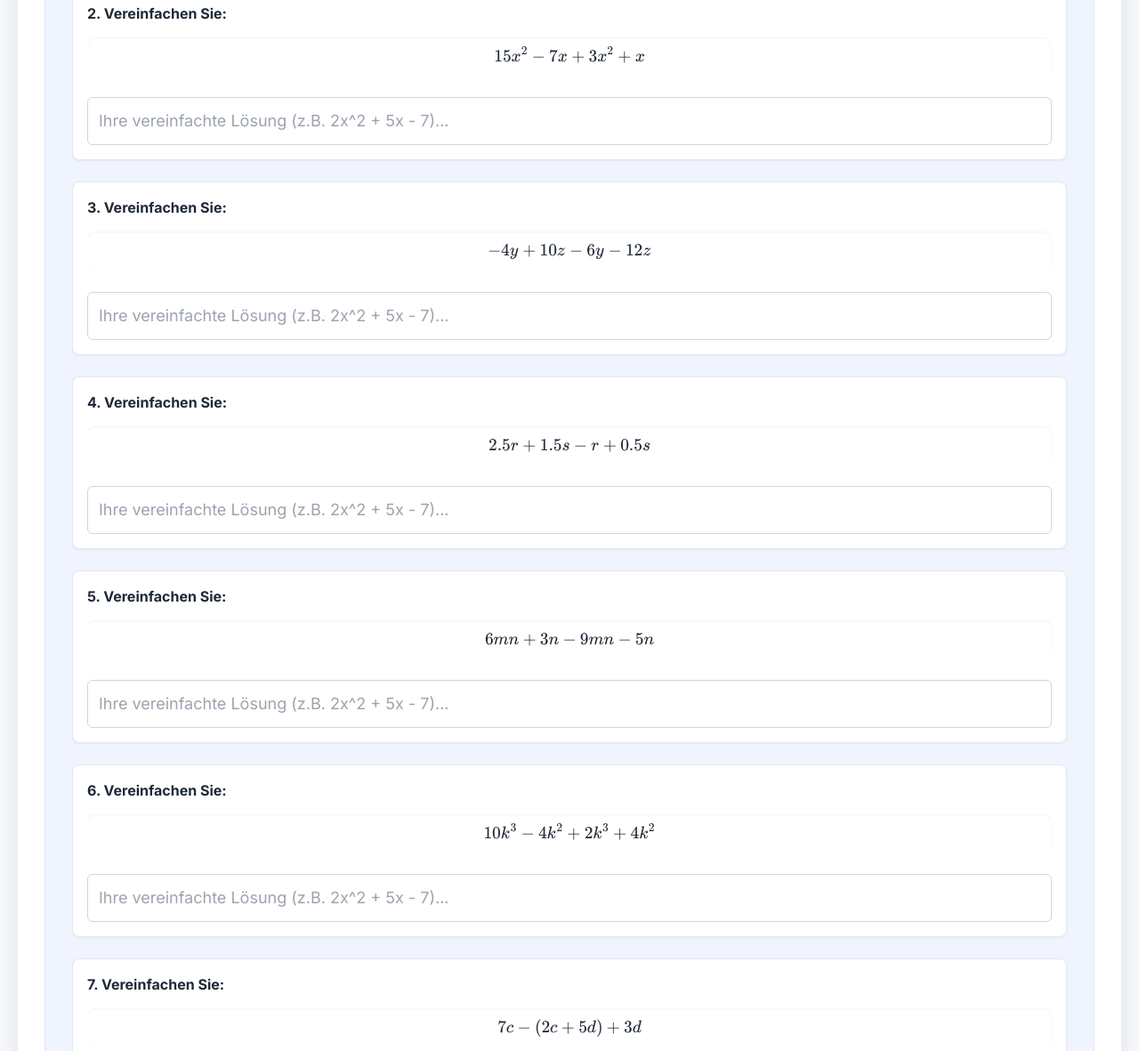
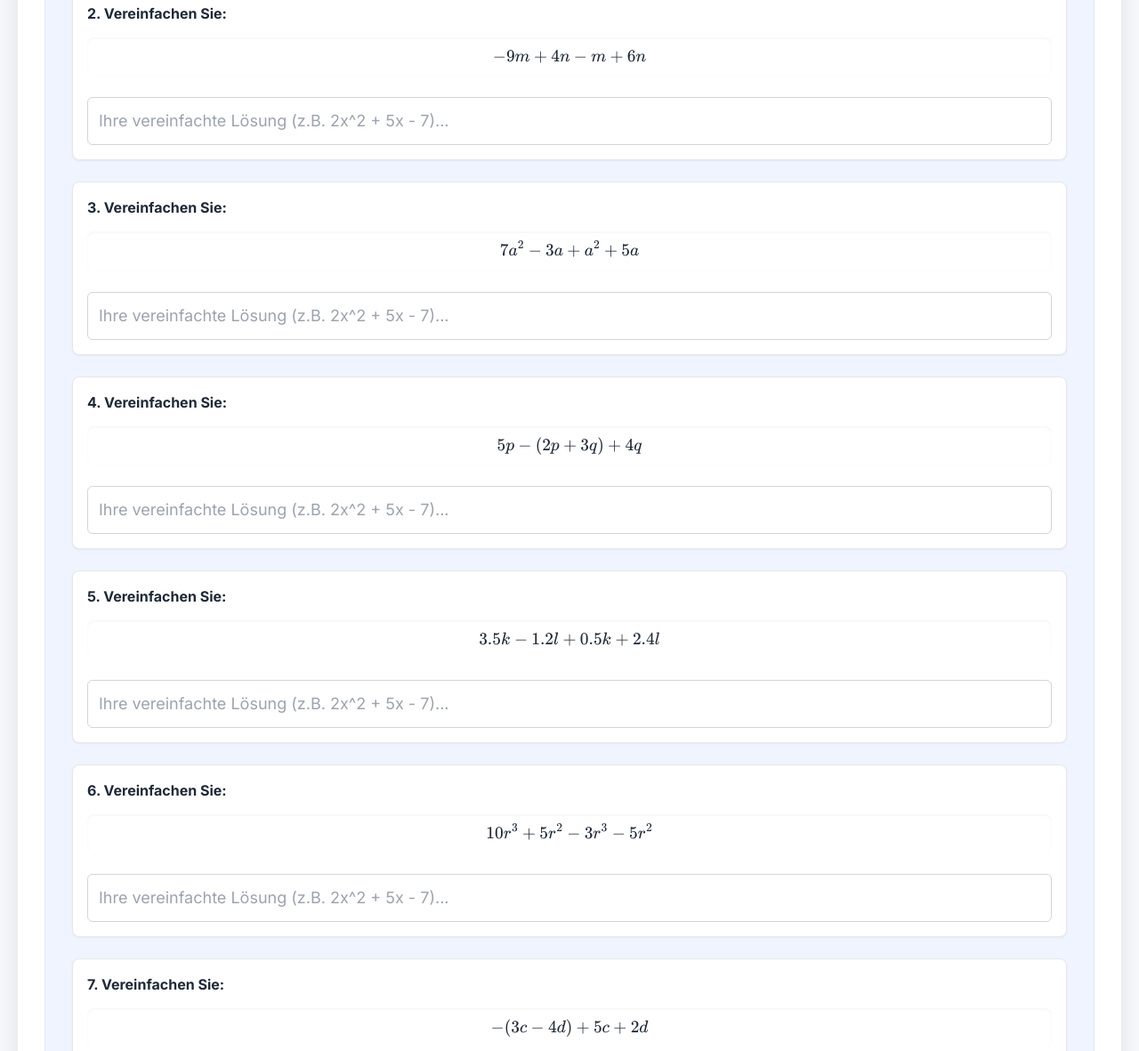
Before and after one commit to andrnev/student-assessment-tool, a plain HTML site: page index.html in a window 1280 px wide. Shown: the part 477-1658 px from the top of the page at 89% size. Drawn offline with nearby package versions, Linux system fonts and the light colour scheme.

Commit message:
Update index.html

```diff
--- a/index.html
+++ b/index.html
@@ -3,7 +3,7 @@
 <head>
     <meta charset="UTF-8">
     <meta name="viewport" content="width=device-width, initial-scale=1.0">
-    <title>Klassenarbeit Mathematik Termumformungen (50 Aufgaben)</title>
+    <title>Klassenarbeit Termumformungen (Set 2)</title>
     <!-- Tailwind CSS for modern styling -->
     <script src="https://cdn.tailwindcss.com"></script>
     <style>
@@ -65,7 +65,7 @@
 
     <div class="container">
         <header class="text-center mb-10">
-            <h1 class="text-4xl font-extrabold text-indigo-800">Klassenarbeit: Termumformungen (50 Aufgaben)</h1>
+            <h1 class="text-4xl font-extrabold text-indigo-800">Klassenarbeit: Termumformungen (SET 2 - 50 Aufgaben)</h1>
             <p class="text-lg text-gray-600 mt-2">Thema: Vereinfachen, Ausmultiplizieren, Faktorisieren, Komplexe Terme (Klasse 8).</p>
         </header>
 
@@ -121,95 +121,99 @@
         onload="document.addEventListener('DOMContentLoaded', () => { renderMathInElement(document.body, { delimiters: [{left: '$$', right: '$$', display: true}, {left: '$', right: '$', display: false}] }); });"></script>
 
     <script>
-        // --- QUIZ DATA (Termumformungen Klasse 8) ---
+        // --- QUIZ DATA (Termumformungen Klasse 8 - Set 2) ---
         const questions = [
             // --- KATEGORIE 1: Zusammenfassen (Vereinfachung) (1-13) ---
-            { text: "1. Vereinfachen Sie: $$ 8a + 5b - 3a - 2b $$", type: "text", answer: "5a + 3b" },
-            { text: "2. Vereinfachen Sie: $$ 15x^2 - 7x + 3x^2 + x $$", type: "text", answer: "18x^2 - 6x" },
-            { text: "3. Vereinfachen Sie: $$ -4y + 10z - 6y - 12z $$", type: "text", answer: "-10y - 2z" },
-            { text: "4. Vereinfachen Sie: $$ 2.5r + 1.5s - r + 0.5s $$", type: "text", answer: "1.5r + 2s" },
-            { text: "5. Vereinfachen Sie: $$ 6mn + 3n - 9mn - 5n $$", type: "text", answer: "-3mn - 2n" },
-            { text: "6. Vereinfachen Sie: $$ 10k^3 - 4k^2 + 2k^3 + 4k^2 $$", type: "text", answer: "12k^3" },
-            { text: "7. Vereinfachen Sie: $$ 7c - (2c + 5d) + 3d $$", type: "text", answer: "5c - 2d" },
-            { text: "8. Vereinfachen Sie: $$ a^2b - 5ab^2 + 3a^2b + 6ab^2 $$", type: "text", answer: "4a^2b + ab^2" },
-            { text: "9. Vereinfachen Sie: $$ 1 + 2x + 3y - x + 4 $$", type: "text", answer: "x + 3y + 5" },
-            { text: "10. Vereinfachen Sie: $$ 0.2p - 0.8q + p - 0.2q $$", type: "text", answer: "1.2p - q" },
-            { text: "11. Vereinfachen Sie: $$ -(m + n) + 2m - 3n $$", type: "text", answer: "m - 4n" },
+            { text: "1. Vereinfachen Sie: $$ 12x - 5y + 3x - 2y $$", type: "text", answer: "15x - 7y" },
+            { text: "2. Vereinfachen Sie: $$ -9m + 4n - m + 6n $$", type: "text", answer: "-10m + 10n" },
+            { text: "3. Vereinfachen Sie: $$ 7a^2 - 3a + a^2 + 5a $$", type: "text", answer: "8a^2 + 2a" },
+            { text: "4. Vereinfachen Sie: $$ 5p - (2p + 3q) + 4q $$", type: "text", answer: "3p + q" },
+            { text: "5. Vereinfachen Sie: $$ 3.5k - 1.2l + 0.5k + 2.4l $$", type: "text", answer: "4k + 1.2l" },
+            { text: "6. Vereinfachen Sie: $$ 10r^3 + 5r^2 - 3r^3 - 5r^2 $$", type: "text", answer: "7r^3" },
+            { text: "7. Vereinfachen Sie: $$ -(3c - 4d) + 5c + 2d $$", type: "text", answer: "2c + 6d" },
+            { text: "8. Vereinfachen Sie: $$ x^2yz + 2xy^2z - 3x^2yz + xy^2z $$", type: "text", answer: "-2x^2yz + 3xy^2z" },
+            { text: "9. Vereinfachen Sie: $$ 4.5g - 1.5g + 2h - 3h $$", type: "text", answer: "3g - h" },
+            { text: "10. Vereinfachen Sie: $$ 2 + 5a - 8b - 3a + 1 $$", type: "text", answer: "2a - 8b + 3" },
             {
-                text: "12. Vereinfachen Sie: $$ \\frac{1}{2}x + \\frac{3}{4}x - 2y $$",
+                text: "11. Vereinfachen Sie: $$ \\frac{2}{3}u + \\frac{1}{6}u - v $$",
                 type: "multiple-choice",
-                // Hinzufügen der $-Begrenzer, damit KaTeX die Brüche rendert
-                options: ["$ x - 2y $", "$ \\frac{4}{6}x - 2y $", "$ \\frac{5}{4}x - 2y $", "1.5x - 2y"],
-                answer: "\\frac{5}{4}x - 2y"
+                options: ["$ \\frac{3}{9}u - v $", "$ \\frac{5}{6}u - v $", "$ u - v $", "$ \\frac{4}{6}u - v $"],
+                answer: "\\frac{5}{6}u - v"
             },
-            { text: "13. Vereinfachen Sie: $$ 13g - 2g^2 + 5g^2 - 13g $$", type: "text", answer: "3g^2" },
+            { text: "12. Vereinfachen Sie: $$ 5e - 10f + e - 5f $$", type: "text", answer: "6e - 15f" },
+            { text: "13. Vereinfachen Sie: $$ 11rs - 4r + 2rs + 4r $$", type: "text", answer: "13rs" },
 
             // --- KATEGORIE 2: Ausmultiplizieren (Distributivgesetz) (14-25) ---
-            { text: "14. Multiplizieren Sie aus: $$ 4(3x - 2y) $$", type: "text", answer: "12x - 8y" },
-            { text: "15. Multiplizieren Sie aus: $$ -5(a + 6b) $$", type: "text", answer: "-5a - 30b" },
-            { text: "16. Multiplizieren Sie aus: $$ 2x(x^2 + 3x) $$", type: "text", answer: "2x^3 + 6x^2" },
-            { text: "17. Multiplizieren Sie aus: $$ -3(4m - 5n + 1) $$", type: "text", answer: "-12m + 15n - 3" },
-            { text: "18. Multiplizieren Sie aus: $$ y(-2x + 5y) $$", type: "text", answer: "-2xy + 5y^2" },
-            { text: "19. Multiplizieren Sie aus: $$ (7p - 8q) \\cdot \\frac{1}{2} $$", type: "text", answer: "3.5p - 4q" },
-            { text: "20. Multiplizieren Sie aus: $$ -a^2(3a - 4b) $$", type: "text", answer: "-3a^3 + 4a^2b" },
-            { text: "21. Multiplizieren Sie aus: $$ 10(0.3c + 0.7d) $$", type: "text", answer: "3c + 7d" },
+            { text: "14. Multiplizieren Sie aus: $$ 6(2a - 5b) $$", type: "text", answer: "12a - 30b" },
+            { text: "15. Multiplizieren Sie aus: $$ -3(4x + 7y) $$", type: "text", answer: "-12x - 21y" },
+            { text: "16. Multiplizieren Sie aus: $$ 5m(m^2 - 2m) $$", type: "text", answer: "5m^3 - 10m^2" },
             {
-                text: "22. Multiplizieren Sie aus: $$ -(2k - l + 3m) $$",
+                text: "17. Multiplizieren Sie aus: $$ -(5p - 3q + 4) $$",
                 type: "multiple-choice",
-                options: ["-2k - l - 3m", "2k + l - 3m", "-2k + l - 3m", "-2k - l + 3m"],
-                answer: "-2k + l - 3m"
+                options: ["$ -5p - 3q - 4 $", "$ -5p + 3q - 4 $", "$ 5p + 3q - 4 $", "$ 5p - 3q + 4 $"],
+                answer: "-5p + 3q - 4"
             },
-            { text: "23. Multiplizieren Sie aus: $$ 4xy(2x - 3y) $$", type: "text", answer: "8x^2y - 12xy^2" },
-            { text: "24. Multiplizieren Sie aus: $$ (-2r + 5s) \\cdot (-3) $$", type: "text", answer: "6r - 15s" },
-            { text: "25. Multiplizieren Sie aus: $$ x^2y(x + y^2) $$", type: "text", answer: "x^3y + x^2y^3" },
+            { text: "18. Multiplizieren Sie aus: $$ 0.5(10k + 8l) $$", type: "text", answer: "5k + 4l" },
+            { text: "19. Multiplizieren Sie aus: $$ -2ab(3a + 4b) $$", type: "text", answer: "-6a^2b - 8ab^2" },
+            { text: "20. Multiplizieren Sie aus: $$ (9r - 6s) \\cdot \\frac{1}{3} $$", type: "text", answer: "3r - 2s" },
+            { text: "21. Multiplizieren Sie aus: $$ x(x^3 - x^2 + x) $$", type: "text", answer: "x^4 - x^3 + x^2" },
+            { text: "22. Multiplizieren Sie aus: $$ -4(-2c + 5d - 1) $$", type: "text", answer: "8c - 20d + 4" },
+            { text: "23. Multiplizieren Sie aus: $$ 3xy(x^2y - xy^2) $$", type: "text", answer: "3x^3y^2 - 3x^2y^3" },
+            { text: "24. Multiplizieren Sie aus: $$ -(a^2 - 2b^2) $$", type: "text", answer: "-a^2 + 2b^2" },
+            { text: "25. Multiplizieren Sie aus: $$ 1.5(2e - 4f) $$", type: "text", answer: "3e - 6f" },
 
-            // --- KATEGORIE 3: Faktorisieren (Ausklammern) (26-37) ---
-            { text: "26. Klammern Sie den größten gemeinsamen Faktor aus: $$ 6x + 9y $$", type: "text", answer: "3(2x + 3y)" },
-            { text: "27. Klammern Sie den größten gemeinsamen Faktor aus: $$ 20a^2 - 5a $$", type: "text", answer: "5a(4a - 1)" },
-            { text: "28. Klammern Sie den größten gemeinsamen Faktor aus: $$ 14mn - 7n $$", type: "text", answer: "7n(2m - 1)" },
-            { text: "29. Klammern Sie den größten gemeinsamen Faktor aus: $$ 4p^3 + 8p^2 - 2p $$", type: "text", answer: "2p(2p^2 + 4p - 1)" },
-            { text: "30. Klammern Sie den größten gemeinsamen Faktor aus: $$ 16k^2l^3 - 8k^3l^2 $$", type: "text", answer: "8k^2l^2(2l - k)" },
+            // --- KATEGORIE 3: Faktorisieren (Ausklammern) (26-38) ---
+            { text: "26. Klammern Sie den größten gemeinsamen Faktor aus: $$ 10a - 15b $$", type: "text", answer: "5(2a - 3b)" },
+            { text: "27. Klammern Sie den größten gemeinsamen Faktor aus: $$ 9x^2 + 6x $$", type: "text", answer: "3x(3x + 2)" },
+            { text: "28. Klammern Sie den größten gemeinsamen Faktor aus: $$ 18m^3 - 24m^2 $$", type: "text", answer: "6m^2(3m - 4)" },
+            { text: "29. Klammern Sie den größten gemeinsamen Faktor aus: $$ 7pqr + 14pr $$", type: "text", answer: "7pr(q + 2)" },
             {
-                text: "31. Klammern Sie den größten gemeinsamen Faktor aus: $$ 12c + 12 $$",
+                text: "30. Klammern Sie den größten gemeinsamen Faktor aus: $$ 4y + 4 $$",
                 type: "multiple-choice",
-                options: ["12c(1 + 1)", "12(c + 1)", "c(12 + 1)", "6(2c + 2)"],
-                answer: "12(c + 1)"
+                options: ["$ 4y(1 + 1) $", "$ 4(y + 1) $", "$ 4(y) $", "$ y(4 + 4) $"],
+                answer: "4(y + 1)"
             },
-            { text: "32. Klammern Sie den größten gemeinsamen Faktor aus: $$ x^5 + x^4 - x^2 $$", type: "text", answer: "x^2(x^3 + x^2 - 1)" },
-            { text: "33. Klammern Sie den größten gemeinsamen Faktor aus: $$ 33ab + 11ac $$", type: "text", answer: "11a(3b + c)" },
-            { text: "34. Klammern Sie den größten gemeinsamen Faktor aus: $$ 0.6r + 1.2s $$", type: "text", answer: "0.6(r + 2s)" },
-            { text: "35. Klammern Sie den größten gemeinsamen Faktor aus: $$ -4y^2 + 16y $$", type: "text", answer: "-4y(y - 4)" },
-            { text: "36. Klammern Sie den größten gemeinsamen Faktor aus: $$ 25g^2h - 50gh^2 $$", type: "text", answer: "25gh(g - 2h)" },
-            { text: "37. Klammern Sie den größten gemeinsamen Faktor aus: $$ a(x+y) + b(x+y) $$", type: "text", answer: "(x+y)(a+b)" },
+            { text: "31. Klammern Sie den größten gemeinsamen Faktor aus: $$ -5c + 10d $$", type: "text", answer: "-5(c - 2d)" },
+            { text: "32. Klammern Sie den größten gemeinsamen Faktor aus: $$ a^4 + a^3 - a^2 $$", type: "text", answer: "a^2(a^2 + a - 1)" },
+            { text: "33. Klammern Sie den größten gemeinsamen Faktor aus: $$ 11k^2l - 22kl^2 $$", type: "text", answer: "11kl(k - 2l)" },
+            { text: "34. Klammern Sie den größten gemeinsamen Faktor aus: $$ 0.4r + 2s $$", type: "text", answer: "0.4(r + 5s)" },
+            { text: "35. Klammern Sie den größten gemeinsamen Faktor aus: $$ 6e^2f^3 + 9e^3f^2 $$", type: "text", answer: "3e^2f^2(2f + 3e)" },
+            {
+                text: "36. Klammern Sie den gemeinsamen Faktor aus: $$ x(a-b) - 2(a-b) $$",
+                type: "multiple-choice",
+                options: ["$ (x+2)(a+b) $", "$ (a-b)(x-2) $", "$ (a-b)(x+2) $", "$ x-2 $"],
+                answer: "(a-b)(x-2)"
+            },
+            { text: "37. Klammern Sie den größten gemeinsamen Faktor aus: $$ 100z^2 - 50z $$", type: "text", answer: "50z(2z - 1)" },
+            { text: "38. Klammern Sie den größten gemeinsamen Faktor aus: $$ 2.5g - 5h $$", type: "text", answer: "2.5(g - 2h)" },
 
-            // --- KATEGORIE 4: Komplexe / Vermischte Terme (inkl. Binome) (38-50) ---
-            { text: "38. Vereinfachen Sie: $$ 3(2x - 1) - 5x $$", type: "text", answer: "x - 3" },
-            { text: "39. Vereinfachen Sie: $$ 2(a + 3b) + 4(a - b) $$", type: "text", answer: "6a + 2b" },
-            { text: "40. Vereinfachen Sie: $$ (x + 4)^2 - x^2 $$", type: "text", answer: "8x + 16" }, // Binom
-            { text: "41. Vereinfachen Sie: $$ (3y - 2)(3y + 2) + 4 $$", type: "text", answer: "9y^2" }, // Binom
-            { text: "42. Vereinfachen Sie: $$ 5(m^2 - 2m) - 2(m^2 - 5m) $$", type: "text", answer: "3m^2" },
-            { text: "43. Vereinfachen Sie den Bruch: $$ \\frac{10k^3 + 5k^2}{5k} $$", type: "text", answer: "2k^2 + k" },
-            { text: "44. Vereinfachen Sie: $$ (c - 5)^2 - 25 $$", type: "text", answer: "c^2 - 10c" }, // Binom
+            // --- KATEGORIE 4: Komplexe / Vermischte Terme (inkl. Binome) (39-50) ---
+            { text: "39. Vereinfachen Sie: $$ 5(3x + 2) - 10x $$", type: "text", answer: "5x + 10" },
+            { text: "40. Vereinfachen Sie: $$ 4a - 2(3a - 1) $$", type: "text", answer: "-2a + 2" },
+            { text: "41. Vereinfachen Sie: $$ (x - 5)^2 - x^2 $$", type: "text", answer: "-10x + 25" }, // Binom
+            { text: "42. Vereinfachen Sie: $$ (2y + 3)^2 - 4y^2 $$", type: "text", answer: "12y + 9" }, // Binom
             {
-                text: "45. Vereinfachen Sie: $$ r(r+1) - 2(r^2 + r) $$",
+                text: "43. Vereinfachen Sie: $$ 3(m + n) - (2m - 5n) $$",
                 type: "multiple-choice",
-                options: ["$ -r^2 + r $", "$ -r^2 - r $", "$ r^2 - r $", "$ -2r^2 - 2r $"],
-                answer: "-r^2 - r"
+                options: ["$ m - 2n $", "$ 5m - 2n $", "$ m + 8n $", "$ 5m + 8n $"],
+                answer: "m + 8n"
             },
-            { text: "46. Vereinfachen Sie: $$ (x+y)(x-y) + y^2 $$", type: "text", answer: "x^2" }, // Binom
-            { text: "47. Vereinfachen Sie: $$ -(2a + 3b) - (a - 4b) $$", type: "text", answer: "-3a + b" },
-            { text: "48. Vereinfachen Sie: $$ 2a(3a - 4) - 3a(2a - 5) $$", type: "text", answer: "7a" },
-            { text: "49. Vereinfachen Sie den Bruch: $$ \\frac{6p^2q^4 - 3p^2q^2}{3p^2q} $$", type: "text", answer: "2q^3 - q" },
+            { text: "44. Vereinfachen Sie: $$ (p + 7)(p - 7) + 50 $$", type: "text", answer: "p^2 + 1" }, // Binom
+            { text: "45. Vereinfachen Sie den Bruch: $$ \\frac{9r^4 - 6r^3}{3r^2} $$", type: "text", answer: "3r^2 - 2r" },
             {
-                text: "50. Vereinfachen Sie: $$ (x+1)^2 - (x-1)^2 $$",
+                text: "46. Vereinfachen Sie: $$ 2k(k + 3) - k(2k + 6) $$",
                 type: "multiple-choice",
-                options: ["0", "4x", "$ 2x^2 + 2 $", "2x"],
-                answer: "4x"
-            } // Binom
+                options: ["$ 2k^2 + 12k $", "$ 4k^2 - 12k $", "$ 12k $", "0"],
+                answer: "0"
+            },
+            { text: "47. Vereinfachen Sie: $$ x(x-1) - x^2 + 5x $$", type: "text", answer: "4x" },
+            { text: "48. Vereinfachen Sie: $$ (a + 1)^2 + (a - 1)^2 $$", type: "text", answer: "2a^2 + 2" }, // Binom
+            { text: "49. Vereinfachen Sie: $$ 10e(0.1e - 0.2f) + 2ef $$", type: "text", answer: "e^2" },
+            { text: "50. Vereinfachen Sie den Bruch: $$ \\frac{5ab - 10a}{5a} $$", type: "text", answer: "b - 2" }
         ];
 
         // --- LOCAL STORAGE & LEADERBOARD LOGIC (Unchanged, uses the same mechanism) ---
-        const STORAGE_KEY = 'mathQuizScores';
+        const STORAGE_KEY = 'mathQuizScores2'; // Changed key for the new set
 
         function getScores() {
             try {
```
